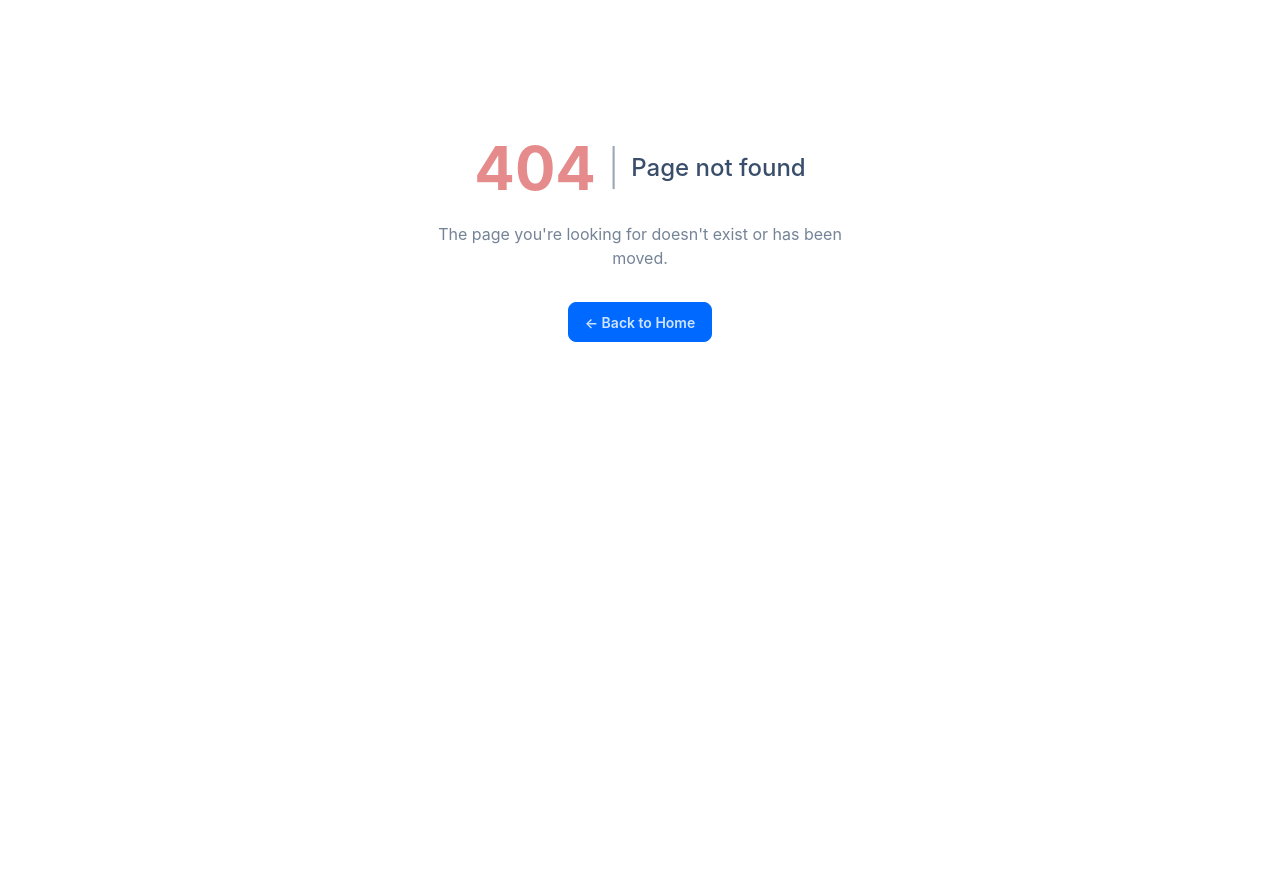
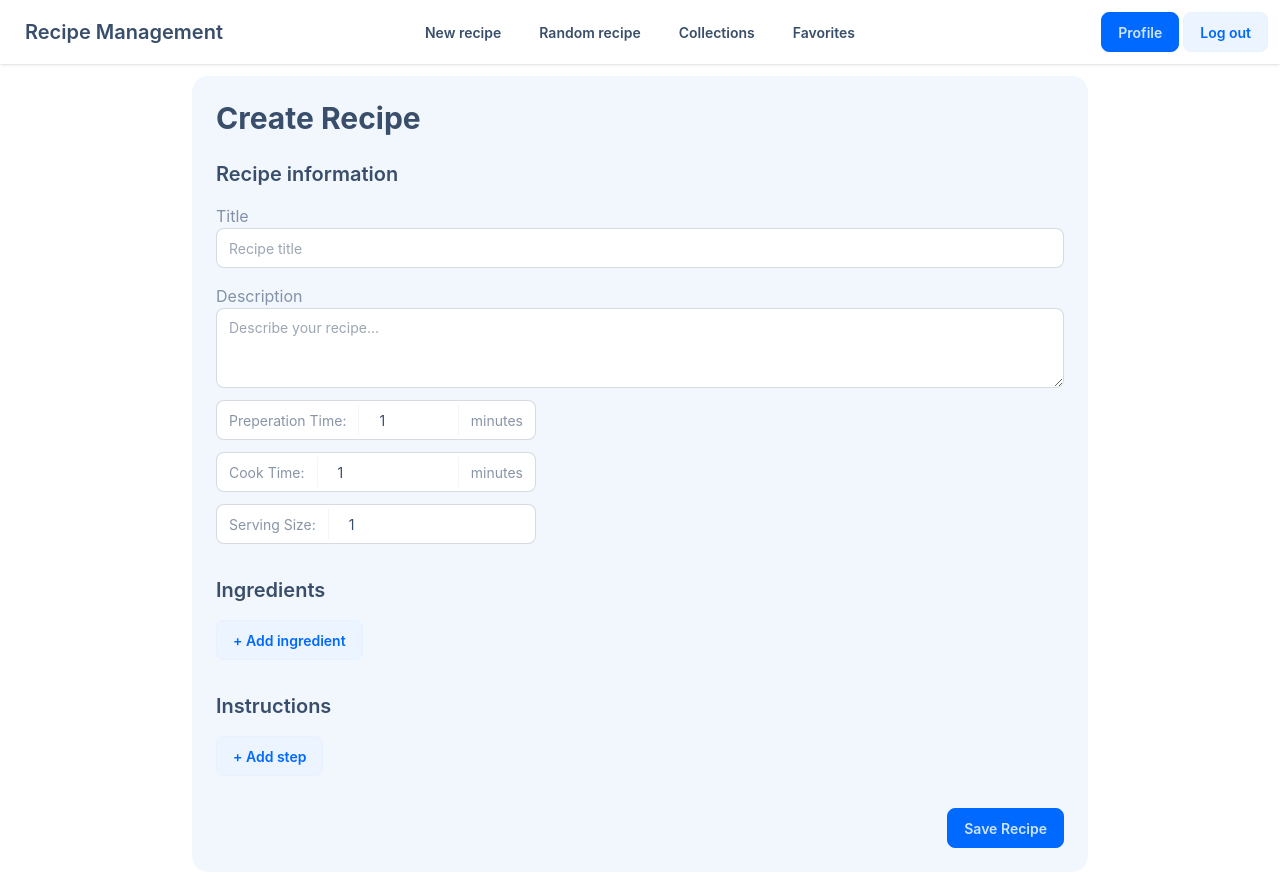
Before and after one commit to kristofNyikes/recipe-mangement, a Next.js app: page /main/editor in a window 1280 px wide. Before the commit this address had no page. Before the commit the page ends 800 px from the top, so only its background shows below. Built offline with nearby package versions, Linux system fonts and the light colour scheme.

Commit message:
feat: create recipe editor

```diff
--- /dev/null
+++ b/app/(main)/main/editor/page.tsx
@@ -0,0 +1,333 @@
+"use client";
+import React, { useState } from "react";
+import { Recipe, Ingredient, Step, units } from "@/app/types";
+
+const RecipeEditor = () => {
+  const [recipe, setRecipe] = useState<Recipe>({
+    title: "",
+    description: "",
+    prepTime: 1,
+    cookTime: 1,
+    servings: 1,
+    ingredients: [],
+    steps: [],
+  });
+  const [isSubmitting, setIsSubmitting] = useState<boolean>(false);
+
+  const addIngredient = () => {
+    setRecipe((current) => ({
+      ...current,
+      ingredients: [
+        ...current.ingredients,
+        {
+          name: "",
+          amount: undefined,
+          unit: undefined,
+        },
+      ],
+    }));
+  };
+
+  const updateIngredient = (
+    index: number,
+    field: keyof Ingredient,
+    value: string | number,
+  ) => {
+    setRecipe((current) => ({
+      ...current,
+      ingredients: current.ingredients.map((ingredient, i) =>
+        i === index ? { ...ingredient, [field]: value } : ingredient,
+      ),
+    }));
+  };
+
+  const removeIngredient = (index: number) => {
+    setRecipe((current) => ({
+      ...current,
+      ingredients: current.ingredients.filter((_, i) => i !== index),
+    }));
+  };
+
+  const addStep = () => {
+    setRecipe((current) => ({
+      ...current,
+      steps: [
+        ...current.steps,
+        {
+          text: "",
+          stepNumber: current.steps.length + 1,
+        },
+      ],
+    }));
+  };
+
+  const updateStep = (
+    index: number,
+    field: keyof Step,
+    value: string | number,
+  ) => {
+    setRecipe((current) => ({
+      ...current,
+      steps: current.steps.map((step, i) =>
+        i === index ? { ...step, [field]: value } : step,
+      ),
+    }));
+  };
+
+  const removeStep = (index: number) => {
+    setRecipe((current) => ({
+      ...current,
+      steps: current.steps
+        .filter((_, i) => i !== index)
+        .map((step, i) => ({
+          ...step,
+          stepNumber: i + 1,
+        })),
+    }));
+  };
+
+  const handleSubmit = async (e: React.SubmitEvent) => {
+    e.preventDefault();
+
+    const cleanedRecipe = {
+      ...recipe,
+      ingredients: recipe.ingredients.filter(
+        (ingredient) => ingredient.name.trim() !== "",
+      ),
+      steps: recipe.steps.filter((step) => step.text.trim() !== ""),
+    };
+
+    setIsSubmitting(true);
+
+    try {
+      const response = await fetch("/api/v1/recipe", {
+        method: "POST",
+        headers: {
+          "Content-Type": "application/json",
+        },
+        body: JSON.stringify(cleanedRecipe),
+      });
+
+      const data = await response.json();
+
+      if (!response.ok) {
+        console.error("Failed to create recipe:", data);
+        return;
+      }
+
+      console.log("Recipe created:", data);
+    } catch (error) {
+      console.error("Failed to contact server:", error);
+      setRecipe(cleanedRecipe);
+    } finally {
+      setIsSubmitting(false);
+    }
+
+    console.log(cleanedRecipe);
+  };
+
+  return (
+    <form
+      onSubmit={handleSubmit}
+      className="mx-auto max-w-4xl p-6 bg-base-200 my-3 rounded-box"
+    >
+      <h1 className="text-3xl font-bold">Create Recipe</h1>
+
+      <section className="mt-6">
+        <h2 className="text-xl font-semibold">Recipe information</h2>
+
+        <div className="mt-4">
+          <label className="label">Title</label>
+          <input
+            type="text"
+            className="input w-full"
+            placeholder="Recipe title"
+            value={recipe.title}
+            onChange={(e) =>
+              setRecipe({
+                ...recipe,
+                title: e.target.value,
+              })
+            }
+          />
+        </div>
+
+        <div className="mt-4">
+          <label className="label">Description</label>
+          <textarea
+            className="textarea w-full"
+            placeholder="Describe your recipe..."
+            value={recipe.description}
+            onChange={(e) =>
+              setRecipe({
+                ...recipe,
+                description: e.target.value,
+              })
+            }
+          />
+        </div>
+        <div className="flex flex-col">
+          <label className="input mt-3">
+            <span className="label">Preperation Time:</span>
+            <input
+              type="number"
+              placeholder="20"
+              value={recipe.prepTime}
+              onChange={(e) =>
+                setRecipe({ ...recipe, prepTime: Number(e.target.value) })
+              }
+            />
+            <span className="label">minutes</span>
+          </label>
+          <label className="input mt-3">
+            <span className="label">Cook Time:</span>
+            <input
+              type="number"
+              placeholder="35"
+              value={recipe.cookTime}
+              onChange={(e) =>
+                setRecipe({ ...recipe, cookTime: Number(e.target.value) })
+              }
+            />
+            <span className="label">minutes</span>
+          </label>
+          <label className="input mt-3">
+            <span className="label">Serving Size:</span>
+            <input
+              type="number"
+              placeholder="4"
+              value={recipe.servings}
+              onChange={(e) =>
+                setRecipe({ ...recipe, servings: Number(e.target.value) })
+              }
+            />
+          </label>
+        </div>
+      </section>
+
+      {/* Ingredients */}
+      <section className="mt-8">
+        <h2 className="text-xl font-semibold">Ingredients</h2>
+        {recipe.ingredients.map((ingredient, index) => (
+          <div key={index} className="flex gap-3 my-2">
+            <div className="flex gap-3">
+              <input
+                type="text"
+                className="input"
+                placeholder="Name"
+                value={ingredient.name}
+                onChange={(e) =>
+                  updateIngredient(index, "name", e.target.value)
+                }
+              />
+
+              <input
+                type="number"
+                className="input"
+                placeholder="Amount"
+                value={ingredient.amount ?? ""}
+                onChange={(e) =>
+                  updateIngredient(index, "amount", Number(e.target.value))
+                }
+              />
+              <select
+                value={ingredient.unit ?? ""}
+                className="select"
+                onChange={(e) =>
+                  updateIngredient(index, "unit", e.target.value)
+                }
+              >
+                <option value="" disabled>
+                  Unit
+                </option>
+
+                {units.map((unit) => (
+                  <option key={unit} value={unit}>
+                    {unit.toLowerCase()}
+                  </option>
+                ))}
+              </select>
+
+              <button
+                onClick={() => removeIngredient(index)}
+                className="btn btn-secondary"
+                type="button"
+                disabled={isSubmitting}
+              >
+                Remove
+              </button>
+            </div>
+            <input
+              type="text"
+              className="input input-sm mt-2 w-full"
+              placeholder="Note (optional)"
+              value={ingredient.note ?? ""}
+              onChange={(e) => updateIngredient(index, "note", e.target.value)}
+            />
+          </div>
+        ))}
+        <button
+          onClick={addIngredient}
+          className="btn btn-primary btn-soft mt-4"
+          type="button"
+          disabled={isSubmitting}
+        >
+          + Add ingredient
+        </button>
+      </section>
+
+      {/* Steps */}
+      <section className="mt-8">
+        <h2 className="text-xl font-semibold">Instructions</h2>
+        {recipe.steps.map((step, index) => (
+          <div key={index} className="flex gap-3 my-2">
+            <input
+              type="text"
+              className="input"
+              placeholder="Instruction"
+              value={step.text}
+              onChange={(e) => updateStep(index, "text", e.target.value)}
+            />
+            <div className="badge badge-success badge-sm m-2 whitespace-nowrap font-bold">
+              Step {step.stepNumber}
+            </div>
+            <button
+              onClick={() => removeStep(index)}
+              className="btn btn-secondary"
+              type="button"
+              disabled={isSubmitting}
+            >
+              Remove
+            </button>
+          </div>
+        ))}
+        <button
+          className="btn btn-primary btn-soft mt-4"
+          type="button"
+          disabled={isSubmitting}
+          onClick={addStep}
+        >
+          + Add step
+        </button>
+      </section>
+
+      <div className="mt-8 flex justify-end">
+        <button
+          className="btn btn-primary"
+          type="submit"
+          disabled={isSubmitting}
+        >
+          {isSubmitting ? (
+            <>
+              <span className="loading loading-spinner loading-sm text-primary"></span>
+            </>
+          ) : (
+            "Save Recipe"
+          )}
+        </button>
+      </div>
+    </form>
+  );
+};
+
+export default RecipeEditor;
--- a/app/types.ts
+++ b/app/types.ts
@@ -1,15 +1,18 @@
-export type Unit =
-  | "G"
-  | "DKG"
-  | "KG"
-  | "ML"
-  | "CL"
-  | "L"
-  | "TSP"
-  | "TBSP"
-  | "CUP"
-  | "PINCH"
-  | "PIECE";
+export const units = [
+  "G",
+  "DKG",
+  "KG",
+  "ML",
+  "CL",
+  "L",
+  "TSP",
+  "TBSP",
+  "CUP",
+  "PINCH",
+  "PIECE",
+] as const;
+
+export type Unit = (typeof units)[number];
 
 export interface Ingredient {
   name: string;
@@ -33,3 +36,13 @@ export interface RecipeSeed {
   ingredients: Ingredient[];
   steps: Step[];
 }
+
+export interface Recipe {
+  title: string;
+  description: string;
+  prepTime: number;
+  cookTime: number;
+  servings: number;
+  ingredients: Ingredient[];
+  steps: Step[];
+}
```
